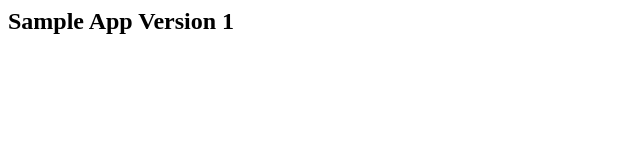
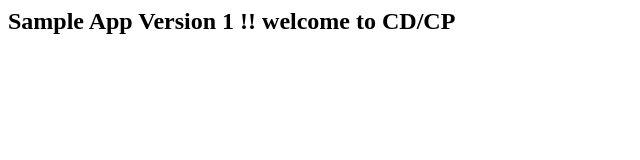
Before and after one commit to NJ24-LAB/testapp, a plain HTML site: page index.html in a window 1280 px wide. Shown: the whole page, without its empty margins (0-640 px from the left). Drawn offline with Linux system fonts and the light colour scheme.

Commit message:
Update index.html

```diff
--- a/index.html
+++ b/index.html
@@ -1,3 +1,3 @@
 <html>
-<h2> Sample App Version 1 </h2>
+<h2> Sample App Version 1 !! welcome to CD/CP</h2>
 </html>
```
